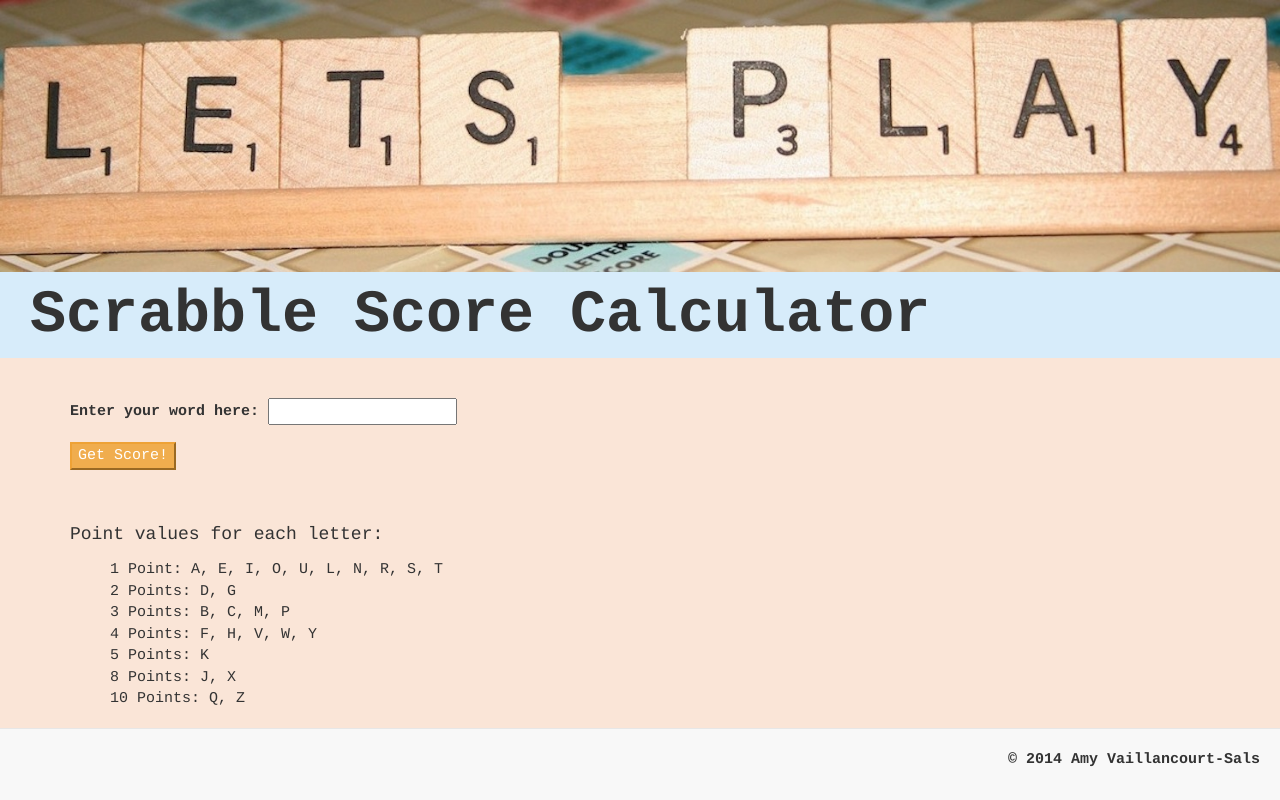
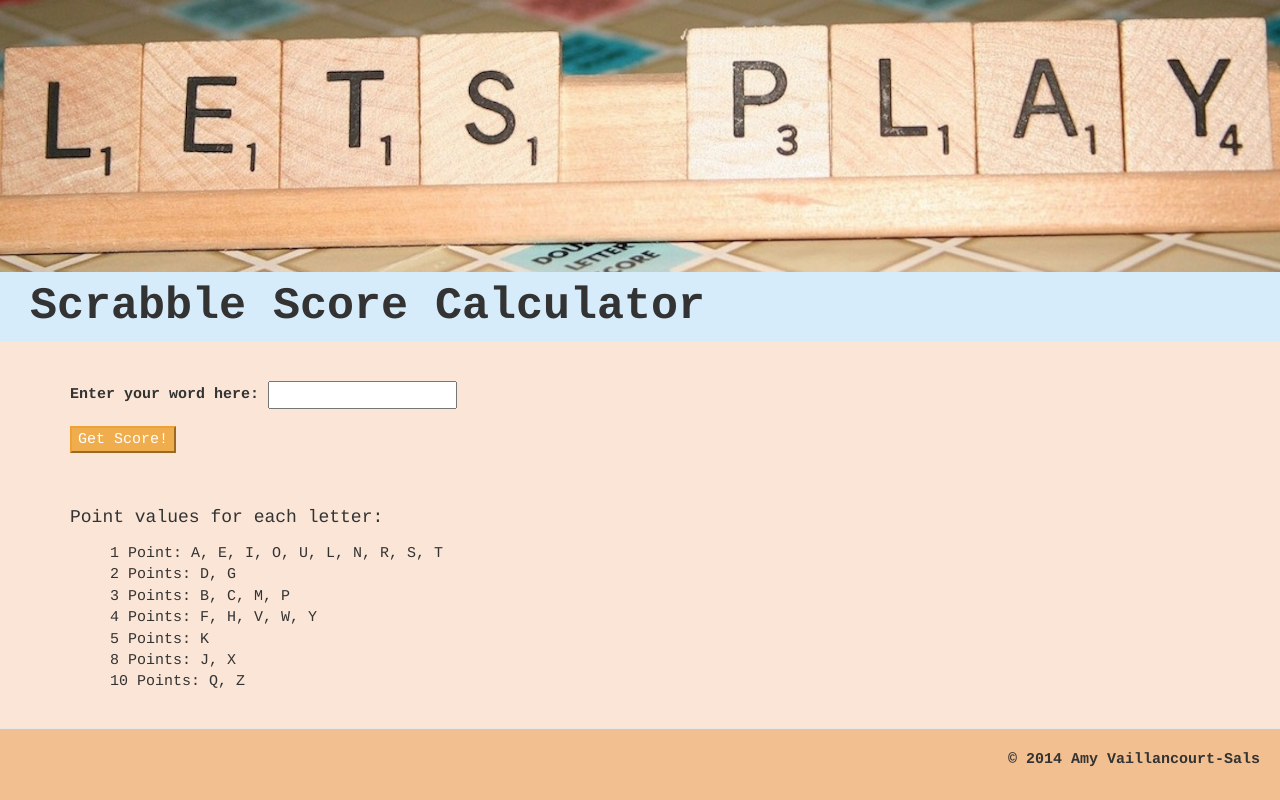
Before and after one commit to AmyVS/scrabble-score, a plain HTML site: page index.html in a window 1280 px wide. Drawn offline with Linux system fonts and the light colour scheme.

Commit message:
add margin to body content

```diff
--- a/css/styles.css
+++ b/css/styles.css
@@ -8,7 +8,7 @@
 h1 {
 	background-color: #D7ECFA;
 	font-weight: bold;
-	font-size: 4em;
+	font-size: 3em;
 	padding: 10px 0 10px 30px;
 	margin: 0;
 }
@@ -32,6 +32,10 @@
 	margin: 15px 0 20px;
 }
 
+#bottom-content {
+	margin-bottom: 90px;
+}
+
 #result {
 	display: none;
 	font-weight: bold;
@@ -51,5 +55,5 @@
 	padding: 20px 20px;
 	font-weight: bold;
 	text-align: right;
-	background-color: #F2BF91
+	background-color: #F2BF91 !important;
 }
--- a/index.html
+++ b/index.html
@@ -22,6 +22,7 @@
         <button type="submit" class="btn-warning">Get Score!</button>
       </form>
 
+      <div id="bottom-content">
         <div>
           <h4>Point values for each letter:</h4>
           <ul>
@@ -39,6 +40,8 @@
           <p>Here's the total score for "<span class="word"></span>": <span class="answer"></span></p>
         </div>
       </div>
+    </div>
+
     <footer class="navbar navbar-default navbar-fixed-bottom">
       <p>&copy; 2014 Amy Vaillancourt-Sals</p>
     </footer>
```
Lines whose indentation alone changed are shown as unchanged.
